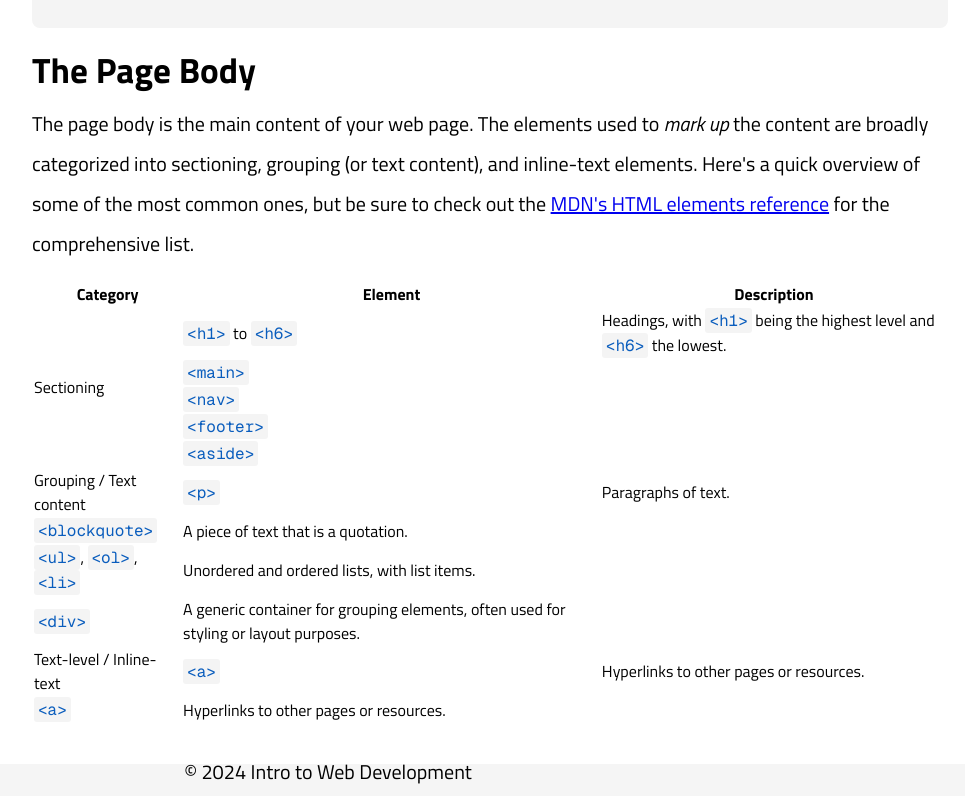
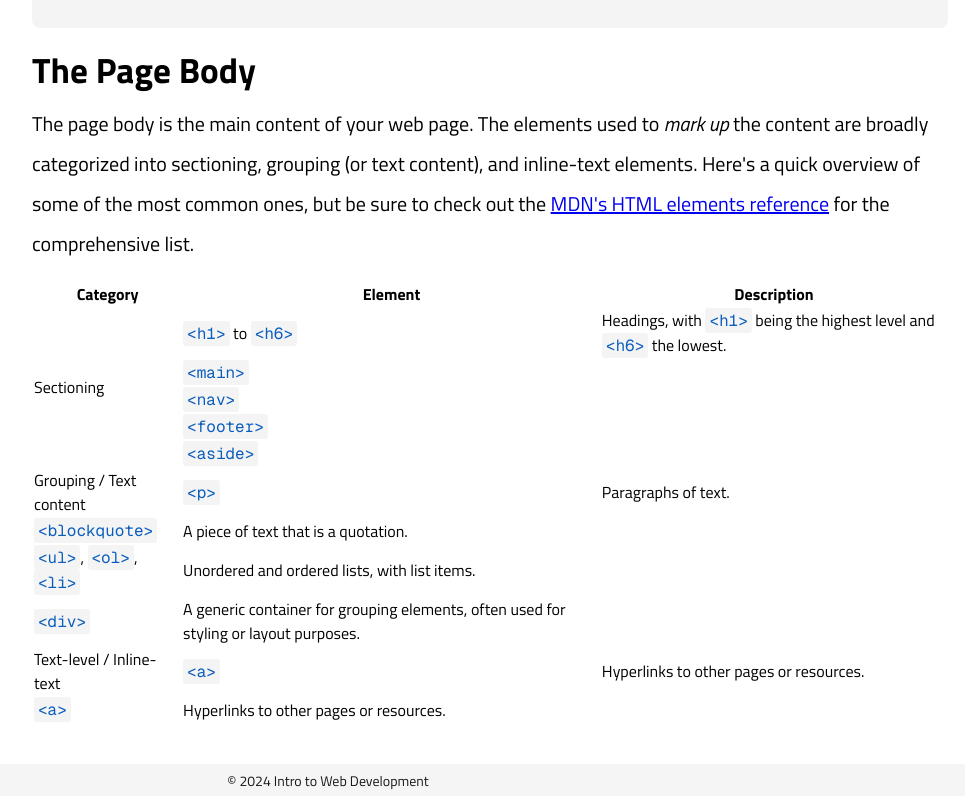
Before and after one commit to MokeEire/WebDevSite, a SvelteKit app: page /modules/html5 in a window 1280 px wide. Shown: the part 1508-2304 px from the top of the page, without its empty margins (312-1277 px from the left). Built offline with nearby package versions, Linux system fonts and the light colour scheme.

Commit message:
add footer text styling

```diff
--- a/src/routes/+layout.svelte
+++ b/src/routes/+layout.svelte
@@ -78,6 +78,13 @@
 		margin-top: auto;
 	}
 
+	footer p {
+		line-height: normal;
+		margin: 0;
+		font-size: 14px;
+		opacity: .9;
+	}
+
 	main {
 		padding: 16px;
 	}
```
